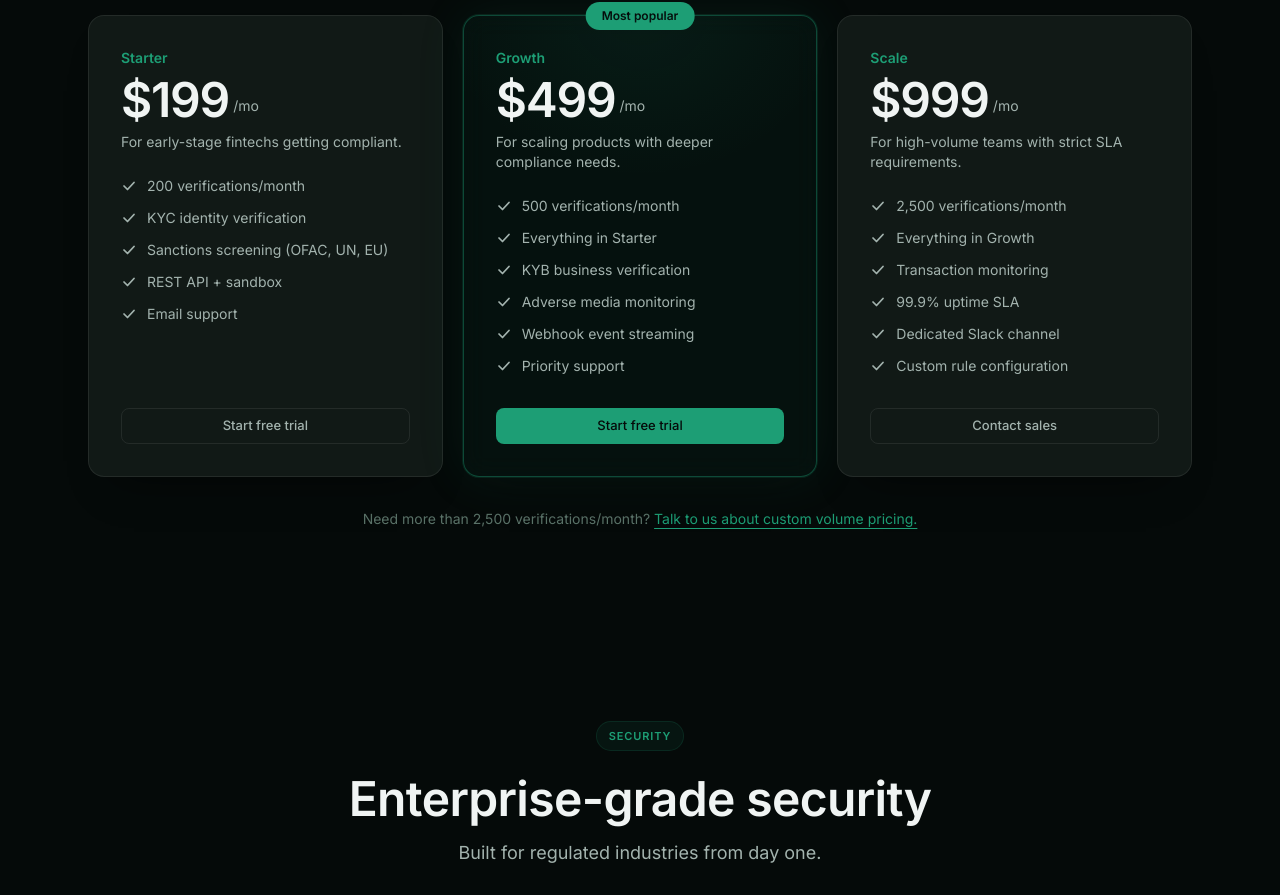
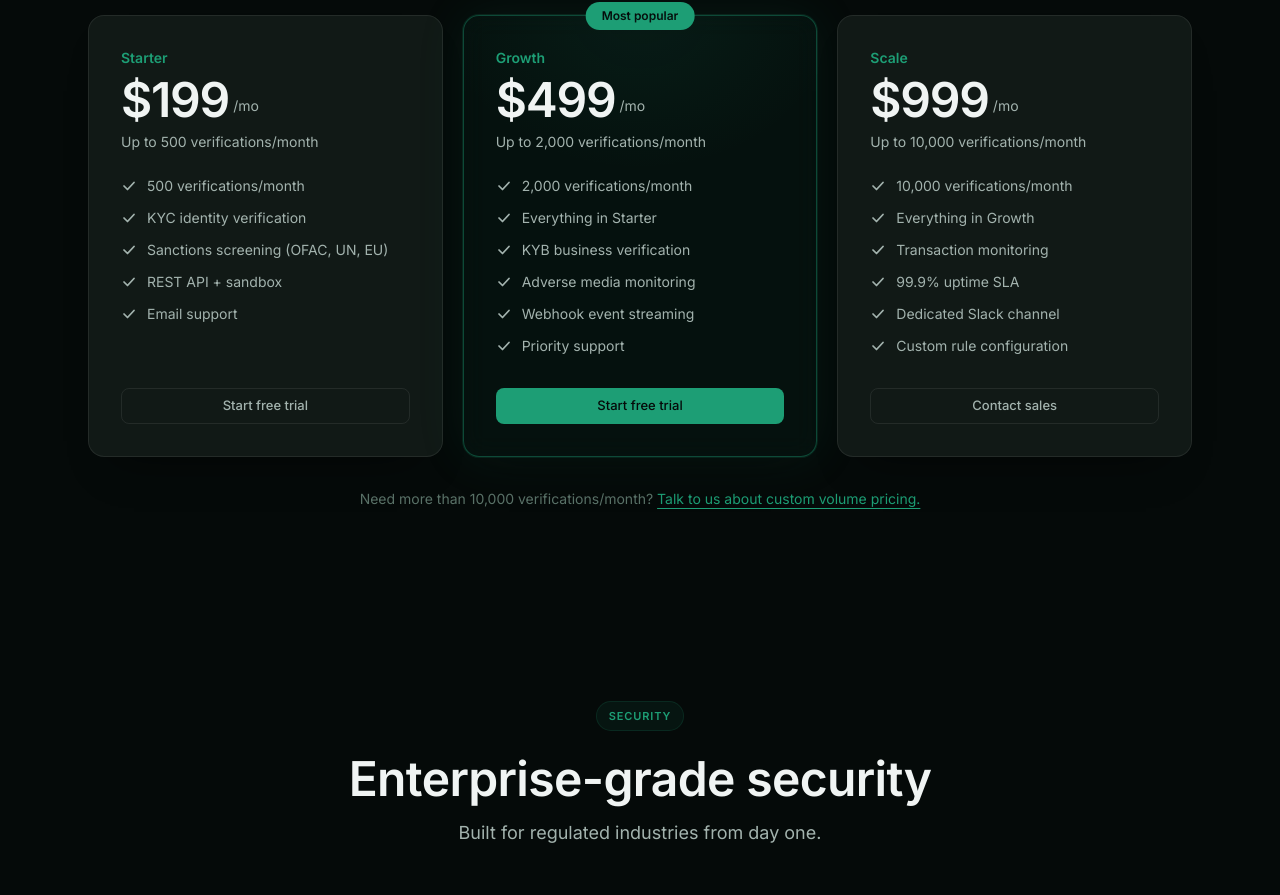
Before and after one commit to veridianapi/veridian-web, a Next.js app: page / in a window 1280 px wide. Shown: the part 4699-5594 px from the top of the page. Built offline with nearby package versions, Linux system fonts and the light colour scheme.

Commit message:
fix: update pricing verification counts

```diff
--- a/app/components/LandingPage.tsx
+++ b/app/components/LandingPage.tsx
@@ -956,9 +956,9 @@ const plans: {
   {
     name: 'Starter',
     price: '$199',
-    description: 'For early-stage fintechs getting compliant.',
+    description: 'Up to 500 verifications/month',
     features: [
-      '200 verifications/month',
+      '500 verifications/month',
       'KYC identity verification',
       'Sanctions screening (OFAC, UN, EU)',
       'REST API + sandbox',
@@ -971,9 +971,9 @@ const plans: {
   {
     name: 'Growth',
     price: '$499',
-    description: 'For scaling products with deeper compliance needs.',
+    description: 'Up to 2,000 verifications/month',
     features: [
-      '500 verifications/month',
+      '2,000 verifications/month',
       'Everything in Starter',
       'KYB business verification',
       'Adverse media monitoring',
@@ -987,9 +987,9 @@ const plans: {
   {
     name: 'Scale',
     price: '$999',
-    description: 'For high-volume teams with strict SLA requirements.',
+    description: 'Up to 10,000 verifications/month',
     features: [
-      '2,500 verifications/month',
+      '10,000 verifications/month',
       'Everything in Growth',
       'Transaction monitoring',
       '99.9% uptime SLA',
@@ -1124,7 +1124,7 @@ function PricingSection() {
         className="text-center text-sm mt-8"
         style={{ color: '#5a7268' }}
       >
-        Need more than 2,500 verifications/month?{' '}
+        Need more than 10,000 verifications/month?{' '}
         <Link
           href={SALES_EMAIL}
           className="underline underline-offset-4 transition-colors"
```
